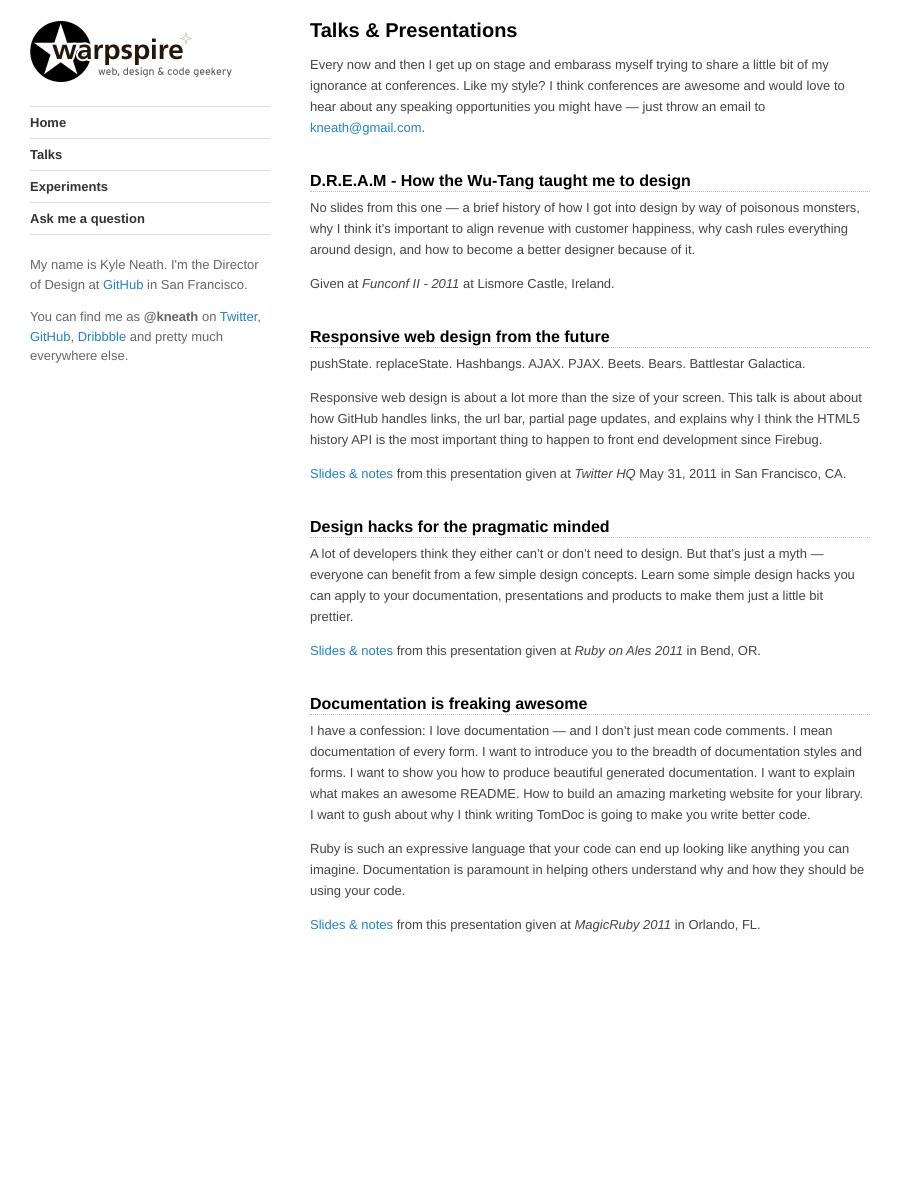
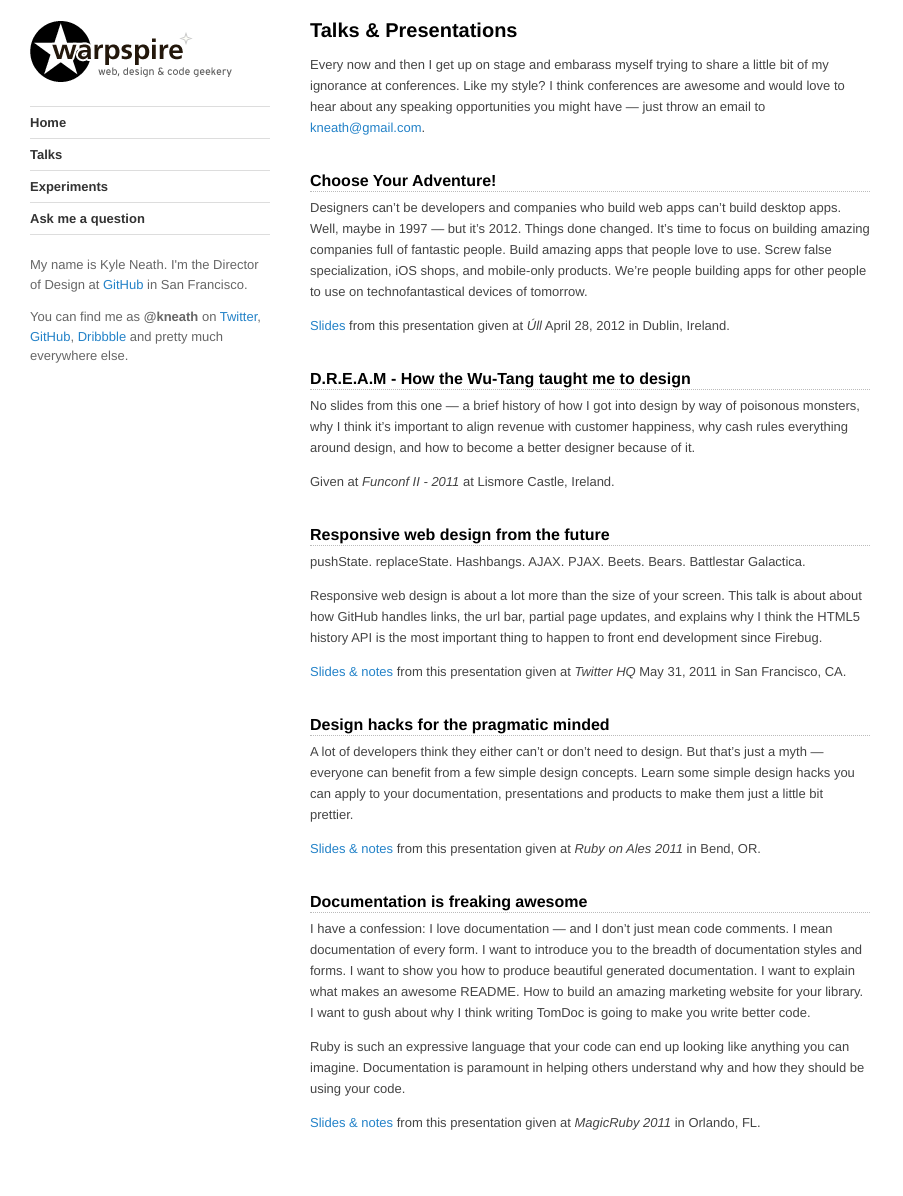
Before and after one commit to kneath/kneath.github.com, a Jekyll site: the page built from talks/index.md, in a window 1280 px wide. Shown: the whole page, without its empty margins (0-903 px from the left). Built offline with Jekyll 4.4.1, drawn with Linux system fonts in a browser that asks for light colours; Markdown is read by kramdown in place of the engine named in the settings; comment, search, counter and statistics services are not loaded; before the commit the page ends 998 px from its top, so only the background shows below that.

Commit message:
All of the content

```diff
--- a/talks/index.md
+++ b/talks/index.md
@@ -6,6 +6,12 @@ title: "Talks & Presentations"
 # Talks & Presentations
 
 Every now and then I get up on stage and embarass myself trying to share a little bit of my ignorance at conferences. Like my style? I think conferences are awesome and would love to hear about any speaking opportunities you might have — just throw an email to <kneath@gmail.com>.
+
+## [Choose Your Adventure!](/talks/chooseyouradventure)
+
+Designers can't be developers and companies who build web apps can't build desktop apps. Well, maybe in 1997 — but it's 2012. Things done changed. It's time to focus on building amazing companies full of fantastic people. Build amazing apps that people love to use. Screw false specialization, iOS shops, and mobile-only products. We're people building apps for other people to use on technofantastical devices of tomorrow.
+
+[Slides](/talks/chooseyouradventure) from this presentation given at *Úll* April 28, 2012 in Dublin, Ireland.
 
 ## D.R.E.A.M - How the Wu-Tang taught me to design
 
```
Also changed, not shown: talks/chooseyouradventure/index.md (added, +12 -0 lines).
